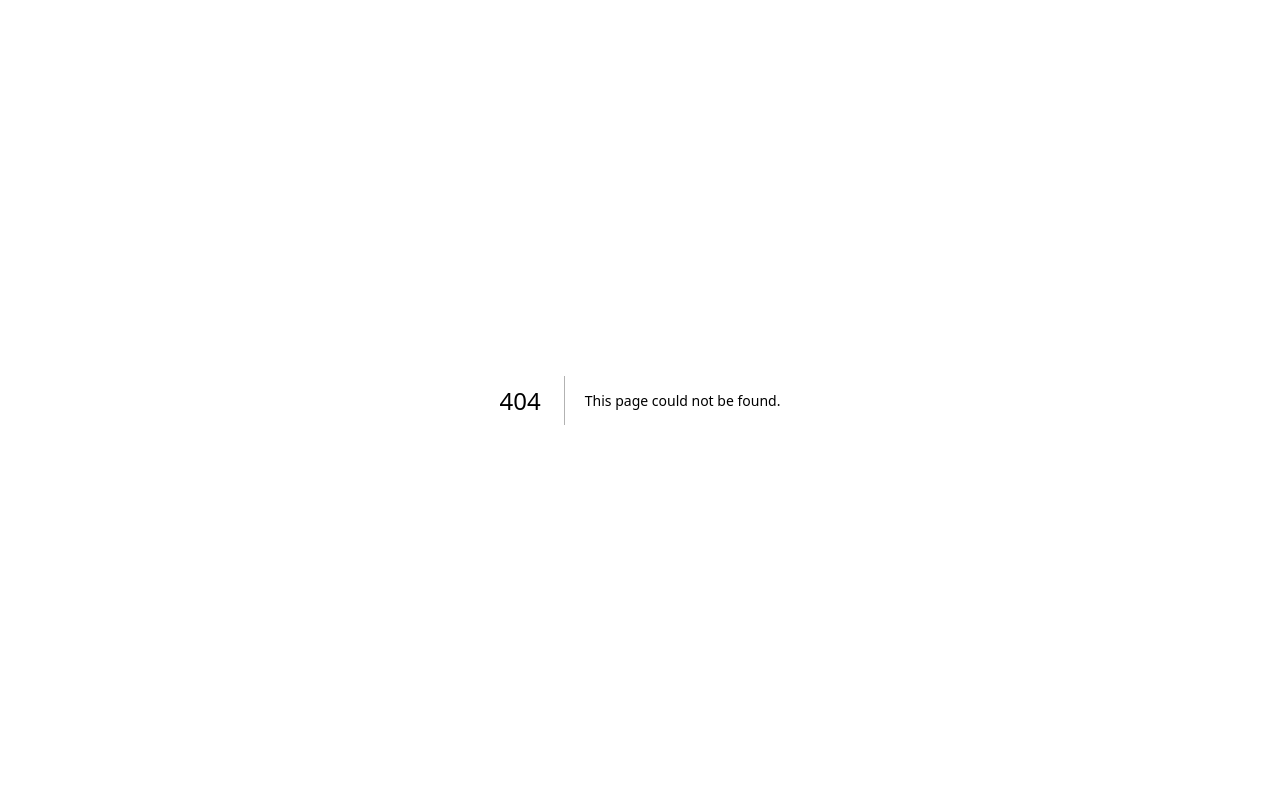
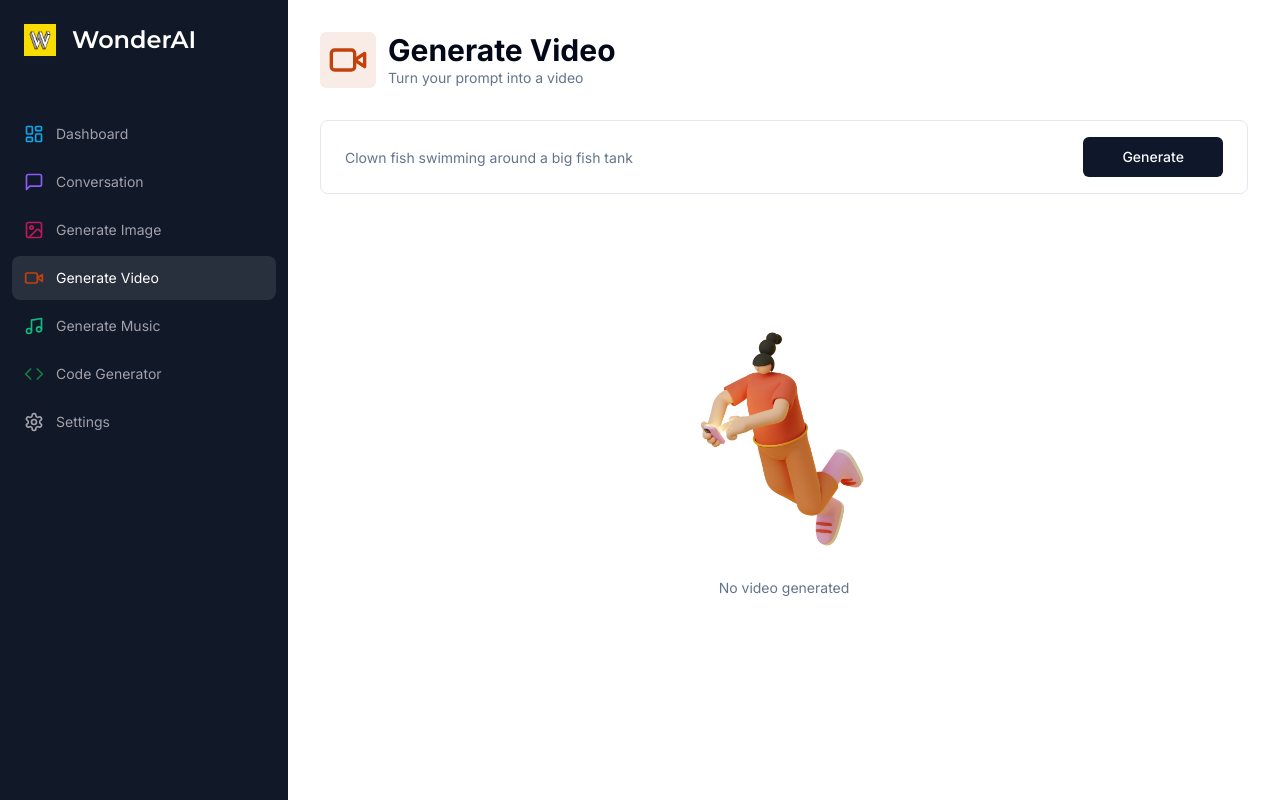
Before and after one commit to patriceandrea/WonderAI, a Next.js app in the folder wonder-ai/: page /video in a window 1280 px wide. Before the commit this address had no page. Built offline with nearby package versions, Linux system fonts and the light colour scheme.

Commit message:
adds video generation using replicate

```diff
--- a/wonder-ai/app/(dashboard)/(routes)/dashboard/page.tsx
+++ b/wonder-ai/app/(dashboard)/(routes)/dashboard/page.tsx
@@ -39,7 +39,7 @@
     icon: VideoIcon,
     color: "text-orange-700",
     bgColor: "bg-orange-700/10",
-    href: "/image",
+    href: "/video",
   },
   {
     label: "Code",
--- /dev/null
+++ b/wonder-ai/app/(dashboard)/(routes)/video/constants.tsx
@@ -0,0 +1,7 @@
+import * as z from "zod";
+
+export const formSchema = z.object({
+    prompt: z.string().min(1, {
+        message: "Video Prompt is required",
+    }),
+});
--- /dev/null
+++ b/wonder-ai/app/(dashboard)/(routes)/video/page.tsx
@@ -0,0 +1,109 @@
+"use client";
+import axios from "axios";
+import * as z from "zod";
+import { Music, Video, VideoIcon } from "lucide-react";
+import { useForm } from "react-hook-form";
+import { useRouter } from "next/navigation";
+
+
+import Heading from "@/components/heading";
+import Empty from "@/components/empty";
+import Loader from "@/components/loader";
+import { Form, FormControl, FormField, FormItem } from "@/components/ui/form";
+import { Input } from "@/components/ui/input";
+import { Button } from "@/components/ui/button";
+
+import React, { useState } from "react";
+
+import { formSchema } from "./constants";
+import { zodResolver } from "@hookform/resolvers/zod";
+
+
+const VideoPage = () => {
+  const router = useRouter();
+  const [video, setVideo] = useState<string>();
+
+  const form = useForm<z.infer<typeof formSchema>>({
+    resolver: zodResolver(formSchema),
+    defaultValues: {
+      prompt: "",
+    },
+  });
+
+  const isLoading = form.formState.isSubmitting;
+  const onSubmit = async (values: z.infer<typeof formSchema>) => {
+    try {
+      setVideo(undefined)
+
+      const response = await axios.post("/api/video", values);
+
+      setVideo(response.data[0]);
+
+      form.reset();
+    } catch (error: any) {
+      //ToDo: Open Pro model
+      console.log(error);
+    } finally {
+      router.refresh();
+    }
+  };
+
+  return (
+    <div>
+      <Heading
+        title="Generate Video"
+        description="Turn your prompt into a video"
+        icon={VideoIcon}
+        iconColor="text-orange-700"
+        bgColor="bg-orange-700/10"
+      />
+      <div className="px-4 lg:px-8">
+        <div>
+          <Form {...form}>
+            <form
+              onSubmit={form.handleSubmit(onSubmit)}
+              className="rounded-lg border w-full p-4 px-3 md:px-6 focus-within:shadow-sm grid grid-cols-12 gap-2"
+            >
+              <FormField
+                name="prompt"
+                render={({ field }) => (
+                  <FormItem className="col-span-12 lg:col-span-10">
+                    <FormControl className="m-0 p-0">
+                      <Input
+                        className="border-0 outline-none focus-visible:ring-0 focus-visible:ring-transparent"
+                        disabled={isLoading}
+                        placeholder="Clown fish swimming around a big fish tank"
+                        {...field}
+                      />
+                    </FormControl>
+                  </FormItem>
+                )}
+              />
+              <Button
+                className="col-span-12 lg:col-span-2 w-full"
+                disabled={isLoading}
+              >
+                Generate
+              </Button>
+            </form>
+          </Form>
+        </div>
+        <div className="space-y-4 mt-4">
+          {isLoading && (
+            <div className="p-8 rounded-lg w-full flex items-center justify-center bg-muted">
+              <Loader />
+            </div>
+          )}
+          {!video && !isLoading && <Empty label="No video generated" />}
+          {video && (
+            <video controls className="w-full aspect-video mt-8 rounded-lg border bg-black">
+              <source src={video} />
+            </video>
+          )}
+        </div>
+      </div>
+    </div>
+  );
+};
+
+export default VideoPage;
--- /dev/null
+++ b/wonder-ai/app/api/video/route.ts
@@ -0,0 +1,41 @@
+import { auth } from "@clerk/nextjs";
+import { NextResponse } from "next/server";
+import Replicate from "replicate";
+
+const replicate = new Replicate({
+  auth:   process.env.REPLICATE_API_KEY
+});
+
+
+export async function POST(
+  req: Request
+) {
+  try {
+    const { userId } = auth();
+    const body = await req.json();
+    const { prompt } = body;
+
+    if (!userId) {
+      return new NextResponse("Unauthorized", { status: 401 });
+    }
+
+    if (!prompt) {
+      return new NextResponse("Prompt is required.", { status: 500 });
+    }
+
+    const response = await replicate.run(
+      "anotherjesse/zeroscope-v2-xl:9f747673945c62801b13b84701c783929c0ee784e4748ec062204894dda1a351",
+      {
+        input: {
+          prompt: prompt
+        }
+      }
+    );
+
+    return NextResponse.json(response);
+  } catch (error) {
+    console.log('[VIDEO_ERROR]', error);
+    console.log('help')
+    return new NextResponse("Internal Error", { status: 500 });
+  }
+};
```
